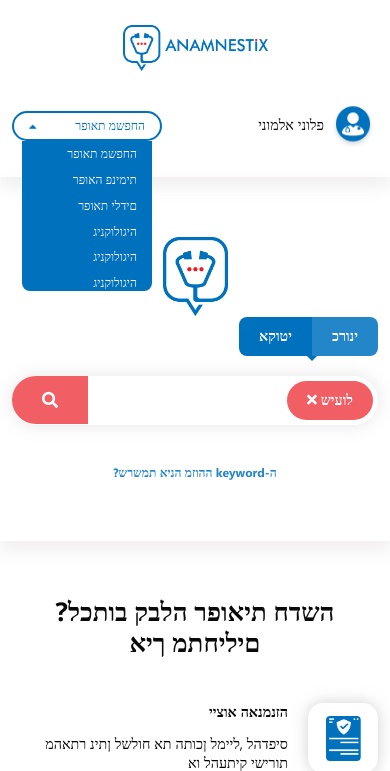
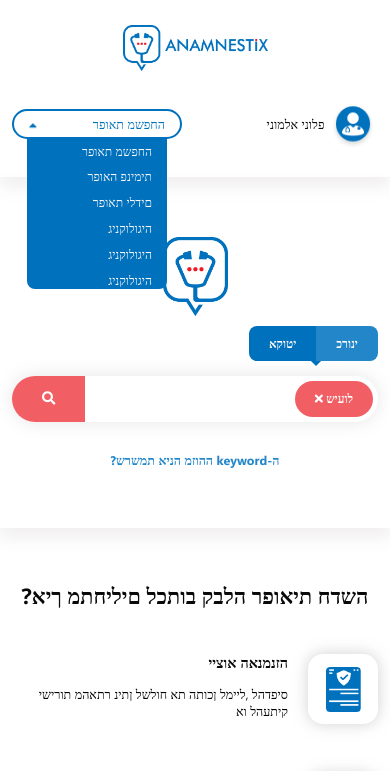
Before and after one commit to maker-shihab/book-catalog-server, a plain HTML site: page index.html in a window 390 px wide. Both pictures are taken after a click on the element "החפשמ תאופר". Shown: the top 771 px of the page. Drawn offline with Linux system fonts and the light colour scheme.

Commit message:
Final Update

```diff
--- a/assets/css/responsive.css
+++ b/assets/css/responsive.css
@@ -30,6 +30,14 @@ Keywords: html,css,js,Bootstrap 5
 
     .features_item:not(:last-child)::after {
         display: none;
+    }
+
+    .features_item_text p {
+        font-size: .7em;
+    }
+
+    .feature_title h2 {
+        text-align: right;
     }
 }
 
@@ -87,8 +95,22 @@ Keywords: html,css,js,Bootstrap 5
     }
 
     .form_text p {
-        padding-top: 10px;
         color: #2386c9;
+        font-size: .7em;
+    }
+
+    .select-box .options-container {
+        top: 25px;
+        font-size: .7em;
+    }
+
+    .selected {
+        font-size: 0.7em;
+        margin-top: -5px;
+    }
+
+    .features_item_text h3 {
+        font-size: .8em;
     }
 
 }
@@ -97,6 +119,12 @@ Keywords: html,css,js,Bootstrap 5
     .search_sugtion {
         right: -0px;
     }
+
+    .feature_title h2 {
+        text-align: center;
+    }
+
+
 }
 
 @media (max-width: 419.98px) {
@@ -116,4 +144,8 @@ Keywords: html,css,js,Bootstrap 5
         flex-direction: column;
         row-gap: 20px;
     }
+
+    .select-box .options-container {
+        font-size: .68em;
+    }
 }
--- a/assets/css/style.css
+++ b/assets/css/style.css
@@ -27,7 +27,7 @@ body {
 	font-family: "SegoeUIRegular";
 	margin: 0;
 	font-weight: 400;
-	font-size: calc(20px + 0.4vw);
+	font-size: calc(16px + 0.5vw);
 	line-height: 1.3;
 }
 
@@ -120,9 +120,9 @@ button:focus {
 	-webkit-box-pack: end;
 	-ms-flex-pack: end;
 	justify-content: flex-end;
-	-webkit-column-gap: 15px;
-	-moz-column-gap: 15px;
-	column-gap: 15px;
+	-webkit-column-gap: 10px;
+	-moz-column-gap: 10px;
+	column-gap: 10px;
 }
 
 .header_profile a img {
@@ -136,7 +136,7 @@ button:focus {
 	-webkit-transition: .2s linear;
 	-o-transition: .2s linear;
 	transition: .2s linear;
-	font-size: .663em;
+	font-size: .7em;
 }
 
 .header_profile a:hover {
@@ -150,7 +150,7 @@ button:focus {
 	display: -webkit-box;
 	display: -ms-flexbox;
 	display: flex;
-	width: 150px;
+	width: 170px;
 	-webkit-box-orient: vertical;
 	-webkit-box-direction: normal;
 	-ms-flex-direction: column;
@@ -161,7 +161,7 @@ button:focus {
 .select-box .options-container {
 	background: #0071bc;
 	color: #f5f6fa;
-	font-size: .563em;
+	font-size: .6em;
 	font-family: "SegoeUIRegular";
 	max-height: 0;
 	opacity: 0;
@@ -174,9 +174,9 @@ button:focus {
 	-ms-flex-order: 1;
 	order: 1;
 	position: absolute;
-	width: 130px;
+	width: 140px;
 	text-align: right;
-	top: 30px;
+	top: 29px;
 	left: 0;
 	right: 0;
 	margin: 0 auto;
@@ -359,7 +359,7 @@ button:focus {
 .form_text p {
 	font-family: "SegoeUIBold";
 	font-weight: 700;
-	font-size: .563em;
+	font-size: .6em;
 	color: #0071bc;
 }
 
@@ -396,7 +396,7 @@ button:focus {
 
 .search_sugtion {
 	position: absolute;
-	top: -120%;
+	top: -110%;
 	right: -30px;
 	z-index: 1;
 	display: -webkit-box;
```
